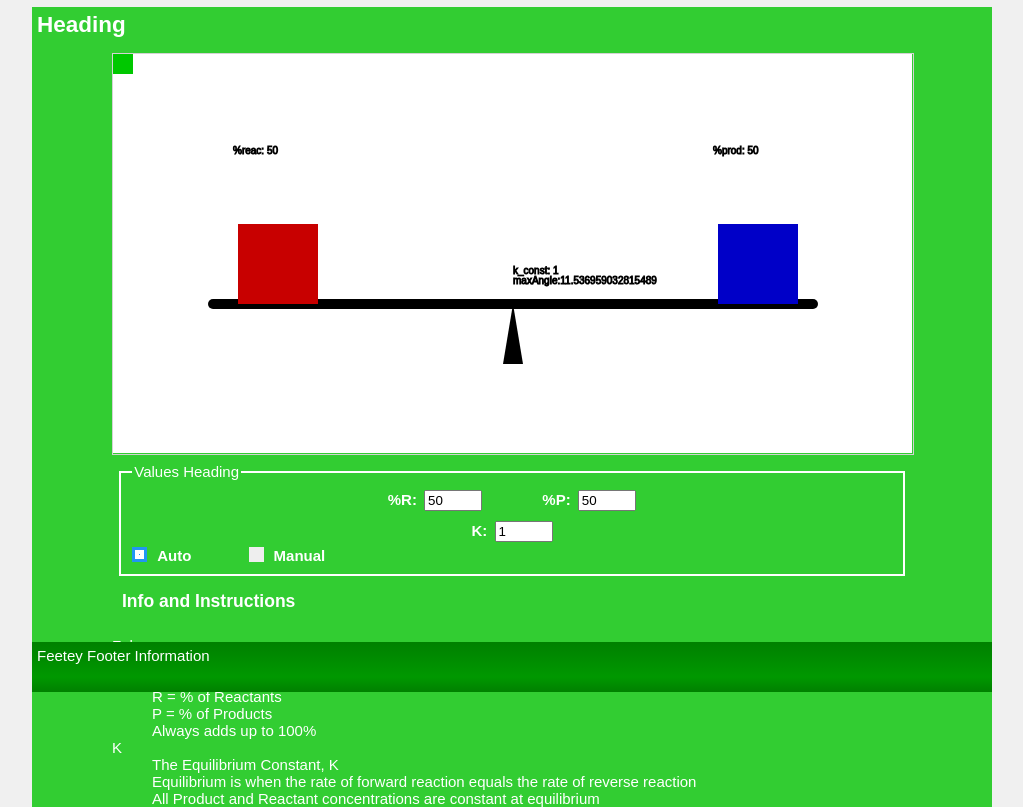
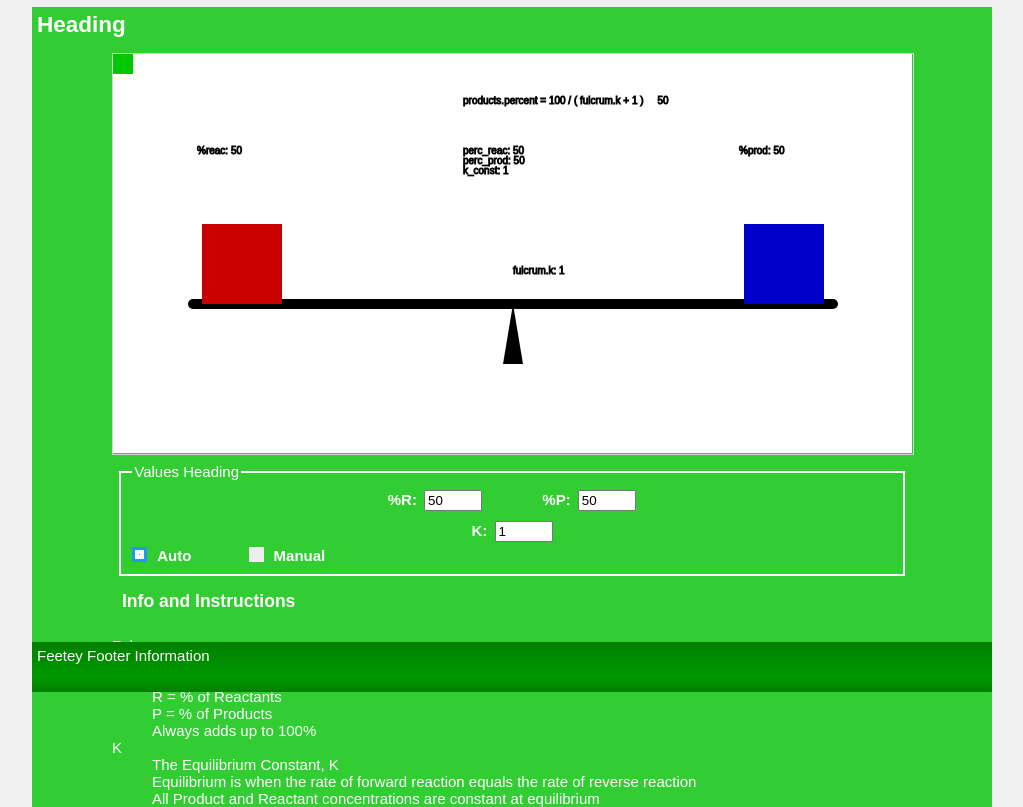
Before and after one commit to cstaier/EquilibriumVisualization, a plain HTML site: page index.html in a window 1280 px wide. Shown: the part 108-915 px from the top of the page, without its empty margins (128-1151 px from the left). Drawn offline with nearby package versions, Linux system fonts and the light colour scheme.

Commit message:
Add files via upload

```diff
--- a/index.html
+++ b/index.html
@@ -17,7 +17,7 @@
 	</script>
 	<![endif]-->
 	<body>
-		<header = class="banner">
+		<header class="banner">
 			<h1>Equilibrium</h1>
 			<p>Visualization Tool</p>
 		</header>
@@ -36,7 +36,7 @@
 					<article>
 						<canvas id="myCanvas" width="800" height="400">Your browser does not support the HTML5 canvas tag.</canvas>
 						<script type="text/javascript" src="http://ajax.googleapis.com/ajax/libs/jquery/1.7.1/jquery.min.js"></script>
-						<script type="text/javascript" src="javascript.js"></script>
+						<script type="text/javascript" src="js_test.js"></script>
 						<form>
 							<fieldset>
 								<legend>Values Heading</legend>
@@ -53,7 +53,7 @@
 								<div class="field_row">
 									<div class="field_item">
 										<label for="equil">K:</label>
-										<input type="number" name="equil" value="1.00" size="6">
+										<input type="number" name="equil" value="1.00" step="0.01" size="6">
 									</div>
 								</div>
 									<label class="container">Auto
@@ -66,7 +66,6 @@
 									</label>
 							</fieldset>
 						</form>
-						<p></p><p></p> <!--to get Info Out of Values Heading Box-->
 						<h3>Info and Instructions</h3>
 						<dl> <!-- descriptive list because formatting exists for ul and li already -->
 		 					<dt>Fulcrum</dt>
--- /dev/null
+++ b/js_test.js
@@ -0,0 +1,374 @@
+var canvas = document.getElementById("myCanvas");
+if (canvas.getContext) var ctx = canvas.getContext("2d");
+var canvasLeft, canvasTop;
+
+var centerX = 400, centerY = 200, buffer = 14;
+var drag = false;
+var max_left = 250, max_right = 550;
+
+const MIN_SIZE = 10, MAX_SIZE = 150;
+
+// Objects
+
+var mouse = {
+    x: -100,
+    y: -100
+};
+
+var fulcrum = {
+    x: centerX,
+    y: centerY + 50,
+    w: 20,
+    h: 60,
+    k: 1,
+    color: "rgb(0, 0, 0)",
+    calcPosition: function() {
+        if ( this.k < 0 ) {
+            this.k = 0;
+        } else if ( this.k <= 1 ) { // [0, 1]
+            this.x = max_left + (centerX - max_left) * this.k;
+        } else if ( fulcrum.k <= 11 ) { // (1, 10]
+            this.x = centerX + (max_right - centerX) * (((this.k) - 1) / 10);
+        } else { // (10, inf)
+            this.x = max_right;
+        }
+
+        // Keeps fulcrum position within range.
+        if ( this.x < max_left ) {
+            this.x = max_left + 1;
+            drag = false;
+        }
+        else if ( this.x > max_right ){
+            this.x = max_right - 1;
+            drag = false;
+        }
+    },
+    draw: function() {
+        ctx.lineWidth = 1;
+        ctx.lineCap = "butt";
+        ctx.fillStyle = this.color;
+
+        this.calcPosition();
+
+        ctx.beginPath();
+        ctx.moveTo(this.x, this.y);
+        ctx.lineTo( (this.x + this.w/2), this.y + this.h);
+        ctx.lineTo( (this.x - this.w/2), this.y + this.h);
+        ctx.fill();
+    },
+    contains: function() {
+        return ctx.isPointInPath(arguments[0], arguments[1]);
+    },
+    outOfRange: function() {
+        return this.x < max_left || this.x > max_right;
+    }
+};
+
+var seesaw = {
+    length: 640,
+    width: 10,
+    left: canvas.width/2 - 640/2,
+    right: canvas.width/2 + 640/2,
+    color: "rgb(0, 0, 0)",
+    angle: 0,
+    draw: function() {
+        ctx.lineWidth = this.width;
+        ctx.lineCap = "round";
+        ctx.strokeStyle = this.color;
+        ctx.beginPath();
+        ctx.moveTo(this.left, fulcrum.y);
+        ctx.lineTo(this.right, fulcrum.y);
+        ctx.stroke();
+    }
+};
+
+var reactants = {
+    size: 20,
+    x: seesaw.left + buffer,
+    y: fulcrum.y - seesaw.width,
+    percent: 50,
+    color: "rgb(200, 0, 0)",
+    draw: function() {
+        if ( this.size < MIN_SIZE ) this.size = MIN_SIZE;
+        else if ( this.size > MAX_SIZE ) this.size = MAX_SIZE;
+        this.x = seesaw.left + buffer - 10;
+        this.y = fulcrum.y - seesaw.width - this.size;
+        max_left = seesaw.left + this.size + 2 * buffer;
+
+        ctx.fillStyle = this.color;
+        ctx.beginPath();
+        ctx.rect(this.x + seesaw.width/2, this.y + seesaw.width, this.size, this.size);
+        ctx.fill();
+    }
+};
+
+var products = {
+    size: 100,
+    x: seesaw.right - buffer,
+    y: fulcrum.y - seesaw.width,
+    percent: 50,
+    color: "rgb(0, 0, 200)",
+    draw: function() {
+        if ( this.size < MIN_SIZE ) this.size = MIN_SIZE;
+        else if ( this.size > MAX_SIZE ) this.size = MAX_SIZE;
+
+        this.x = seesaw.right - buffer - this.size;
+        this.y = fulcrum.y - seesaw.width - this.size;
+        max_right = seesaw.right - this.size - 2 * buffer;
+
+        ctx.fillStyle = this.color;
+        ctx.beginPath();
+        ctx.rect(this.x + seesaw.width/2, this.y + seesaw.width, this.size, this.size);
+        ctx.fill();
+    }
+};
+
+var obj = {
+    size: 20,
+    x: 0,
+    y: 0,
+    color: "rgb(0, 200, 0)",
+    draw: function() {
+        ctx.fillStyle = this.color;
+        ctx.beginPath();
+        ctx.rect(this.x, this.y, this.size, this.size);
+        ctx.fill();
+    }
+};
+
+var positions = {
+    pageX: 0,
+    pageY: 0,
+    clientX: 0,
+    clientY: 0,
+    screenX: 0,
+    screenY: 0
+};
+
+/*  Initializes important variables for animation.
+ */
+function init() {
+  window.requestAnimationFrame(draw);
+}
+
+function getPosition( element ) {
+    var rect = element.getBoundingClientRect();
+    return {x: rect.left,
+            y:rect.top};
+}
+
+/*  Performs necessart mathematics that alter the state of the animations.
+ */
+function math() {
+    /*fulcrum.k = document.getElementsByName("equil")[0].value;
+    if ( drag ) {
+        if ( fulcrum.k <= 1 ) {
+            document.getElementsByName("equil")[0].value = ( fulcrum.x - max_left ) / ( centerX - max_left);
+        } else {
+
+
+        }
+    }*/
+
+    // Retrieves reactant and product percentage values.
+    var perc_reac = document.getElementsByName("%reac")[0].value;
+    var perc_prod = document.getElementsByName("%prod")[0].value;
+    var k_const = document.getElementsByName("equil")[0].value;
+
+    ctx.strokeText("perc_reac: " + perc_reac, 350, 100);
+    ctx.strokeText("perc_prod: " + perc_prod, 350, 110);
+    ctx.strokeText("k_const: " + k_const, 350, 120);
+
+
+
+    // Updates reactant and product percentage values in objects.
+    if ( perc_reac != reactants.percent && perc_reac >= 0 && perc_reac <= 100) {
+        ctx.strokeText("reactants", 100, 50);
+        reactants.percent = perc_reac;
+        products.percent = 100 - perc_reac;
+        fulcrum.k = reactants.percent != 0 ? products.percent / reactants.percent : 100;
+    } else if ( perc_prod != products.percent && perc_prod >= 0 && perc_prod <= 100) {
+        ctx.strokeText("products", 100, 50);
+        products.percent = perc_prod;
+        reactants.percent = 100 - perc_prod;
+        fulcrum.k = reactants.percent != 0 ? products.percent / reactants.percent : 100;
+    } else if ( k_const != fulcrum.k ) {
+        ctx.strokeText("constant", 100, 50);
+        fulcrum.k = k_const;
+        products.percent = 100 / ( fulcrum.k + 1 );
+        ctx.strokeText("products.percent = " + products.percent, 100, 60);
+        reactants.percent = 100 - products.percent;
+    }
+
+    ctx.strokeText("products.percent = 100 / ( fulcrum.k + 1 )     " + (products.percent = 100 / ( fulcrum.k + 1 )), 350, 50);
+
+    // Updates reactant and product percentage values in HTML elements.
+    document.getElementsByName("%reac")[0].value = reactants.percent;
+    document.getElementsByName("%prod")[0].value = products.percent;
+    document.getElementsByName("equil")[0].value = fulcrum.k;
+
+    // Updates sizes of reactants and products.
+    reactants.size = MIN_SIZE  + (MAX_SIZE - MIN_SIZE) * (reactants.percent / 100);
+    products.size = MIN_SIZE + (MAX_SIZE - MIN_SIZE) * (products.percent / 100);
+
+    // If AUTO mode
+    //if (document.getElementsByName("mode")[0].checked );
+
+
+    /* Determines Fulcrum Angle */
+    /* Currently only works with the two variable percentage of reactant and products */
+    if( reactants.percent == products.percent ) {
+        seesaw.angle = 0;
+    } else if ( reactants.percent >= products.percent ) {
+        seesaw.angle = -90;
+    } else if ( products.percent <= products.percent ) {
+        seesaw.angle = 90;
+    }
+
+    /*
+    var reac_force = (fulcrum.x - reactants.x) * reactants.size;
+    var prod_force = (products.x - fulcrum.x) * products.size;
+
+    if ( reac_force > prod_force ) {
+
+    } else {
+
+    }
+
+    ctx.strokeText("reac_force: " + reac_force, centerX - 100, centerY - 20);
+    ctx.strokeText("prod_force: " + prod_force, centerX + 100, centerY - 20);
+    */
+
+    // Retrieves equilibrium constant value.
+    /*fulcrum.k = document.getElementsByName("equil")[0].value;
+    if ( drag ) {
+        if ( fulcrum.k <= 1 ) {
+            document.getElementsByName("equil")[0].value = ( fulcrum.x - max_left ) / ( centerX - max_left);
+        } else {
+
+        }
+    } else {
+        if ( fulcrum.k <= 1 ) {
+            fulcrum.x = max_left + (centerX - max_left) * fulcrum.k;
+        } else {
+
+        }
+    }*/
+}
+
+function showDetails() {
+    //ctx.strokeText("x: " + fulcrum.x, fulcrum.x - 10, fulcrum.y + 70);
+    //ctx.strokeText("y: " + fulcrum.y, fulcrum.x - 10, fulcrum.y + 80);
+    //ctx.strokeText("x: " + mouse.x, mouse.x, mouse.y + 50);
+    //ctx.strokeText("y: " + mouse.y, mouse.x, mouse.y + 60);
+    //ctx.strokeText("drag: " + drag, 0, 40);
+    //ctx.strokeText("outOfRange: " + fulcrum.outOfRange(), 0, 50);
+    ctx.strokeText("%reac: " + reactants.percent, reactants.x, 100);
+    ctx.strokeText("%prod: " + products.percent, products.x, 100);
+    //ctx.strokeText("max_left: " + max_left, seesaw.left, 300);
+    //ctx.strokeText("max_right: " + max_right, seesaw.right, 300);
+    //ctx.strokeText("dist_left: " + (fulcrum.x - reactants.x), centerX - 100, centerY);
+    //ctx.strokeText("dist_right: " + (products.x - fulcrum.x), centerX + 100, centerY);
+    ctx.strokeText("fulcrum.k: " + fulcrum.k, fulcrum.x, fulcrum.y - 30);
+    //ctx.strokeText("seesaw.angle: " + seesaw.angle, centerX, centerY - 30);
+}
+
+/*  Draw animation to canvas.
+ *
+ *  Dynamic variables:
+ *    fulcrum.x: moves fulcrum left/right (Recommended values: [-200, 200])
+ *    reactants.size: size of reactants box (Recommended values: [20, 120])
+ *    products.size: (products): size of products box (Recommended values: [20, 120])
+ */
+function draw() {
+    canvasLeft = getPosition(canvas).x;
+    canvasTop = getPosition(canvas).y;
+
+    // Set angle according to limit (Seesaw cannot tip below the bottom of the fulcrum).
+    var maxAngle = Math.asin( (fulcrum.h) / (seesaw.length - (fulcrum.x - seesaw.left)) );
+    if ( maxAngle > 50 * (Math.PI / 180) ) maxAngle = 50 * (Math.PI / 180);
+    var angle = seesaw.angle * (Math.PI / 180);
+    if ( angle > maxAngle ) angle = maxAngle;
+    else if ( angle < -maxAngle ) angle = -maxAngle;
+
+
+
+    // Draws objects to screen.
+    var time = new Date();
+    var angle_dx = 0; //(time.getMilliseconds() / 1000) * 360 * (Math.PI / 180);
+
+
+
+     // Clears canvas.
+    ctx.clearRect(0, 0, canvas.width, canvas.height);
+
+    showDetails();
+
+    math();
+
+    //ctx.strokeText("maxAngle:" + (maxAngle * (180 / Math.PI)), fulcrum.x, fulcrum.y - 20);
+
+    /*
+    ctx.strokeText("clientX" + positions.clientX, mouse.x, mouse.y + 70);
+    ctx.strokeText("clientY" + positions.clientY, mouse.x, mouse.y + 80);
+    ctx.strokeText("pageX" + positions.pageX, mouse.x, mouse.y + 90);
+    ctx.strokeText("pageY" + positions.pageY, mouse.x, mouse.y + 100);
+    ctx.strokeText("screenX" + positions.screenX, mouse.x, mouse.y + 110);
+    ctx.strokeText("screenY" + positions.screenY, mouse.x, mouse.y + 120);
+    ctx.strokeText("canvasLeft" + canvasLeft, mouse.x, mouse.y + 130);
+    ctx.strokeText("canvasTop" + canvasTop, mouse.x, mouse.y + 140);
+    */
+
+    obj.draw();
+
+    ctx.save();
+
+    ctx.translate(fulcrum.x, fulcrum.y);
+    ctx.rotate(angle + angle_dx); // Rotates seesaw, products, and reactants.
+    ctx.translate(-fulcrum.x, -fulcrum.y);
+
+    seesaw.draw();
+
+    // Does not draw reactants or products if at zero percent.
+    if( reactants.percent != 0 ){
+        reactants.draw();
+    }
+
+    if( products.percent != 0 ){
+        products.draw();
+    }
+
+    ctx.restore();
+
+    fulcrum.draw();
+
+    window.requestAnimationFrame(draw);
+}
+
+canvas.addEventListener('keydown', function(e) {
+
+});
+
+canvas.addEventListener('mouseover', function(e) {
+
+});
+
+canvas.addEventListener('mousemove', function(e) {
+    mouse.x = e.clientX - canvasLeft;
+    mouse.y = e.clientY - canvasTop;
+    if (drag && !fulcrum.outOfRange()) fulcrum.x = mouse.x;
+});
+
+canvas.addEventListener('mousedown', function(e) {
+    if ( fulcrum.contains(mouse.x, mouse.y) ) drag = true;
+});
+
+canvas.addEventListener('mouseup', function(e) {
+    drag = false;
+});
+
+canvas.addEventListener('mouseleave', function(e) {
+    drag = false;
+});
+
+init();
```
